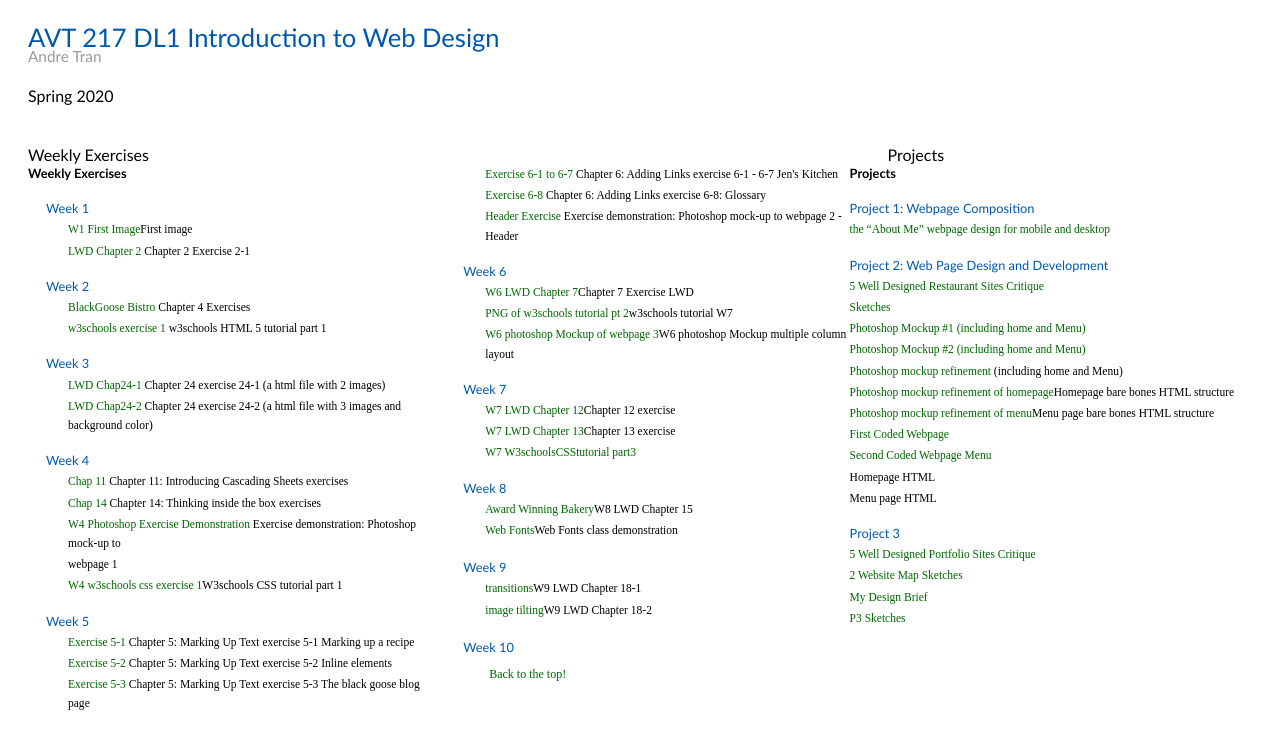
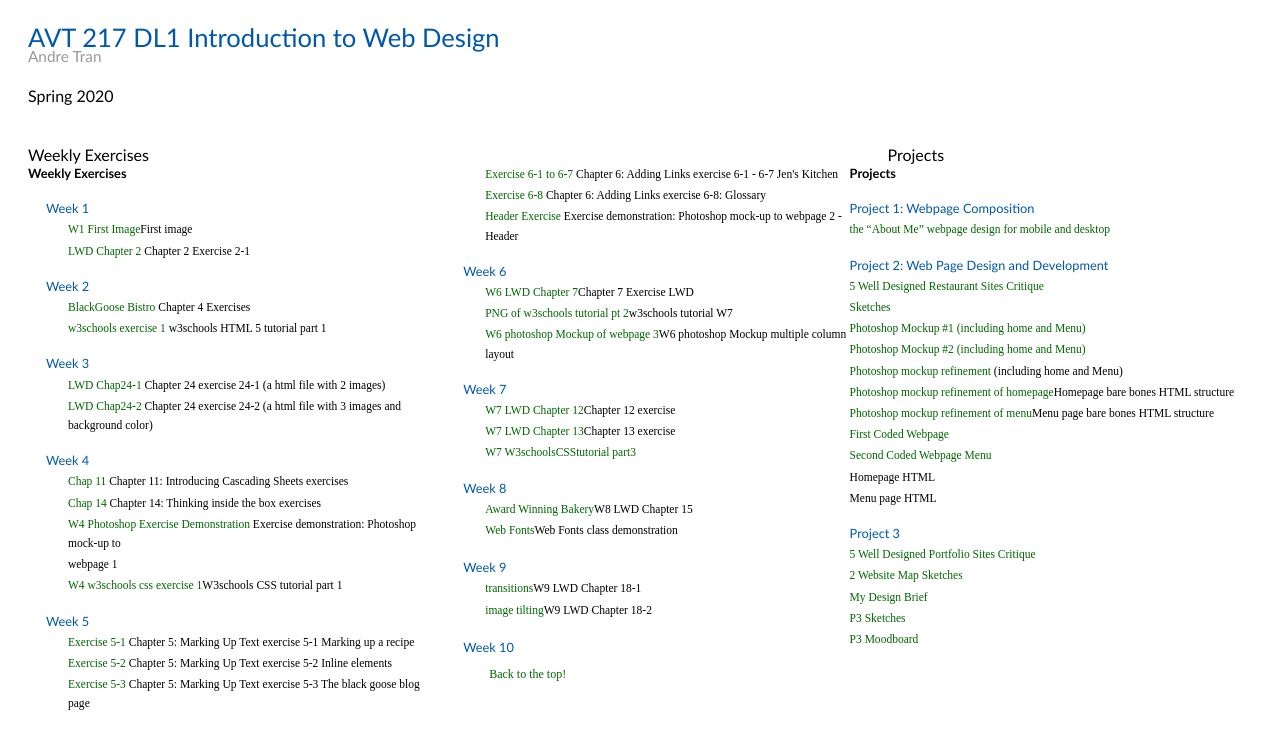
Before and after one commit to t0pREMAG/AVT-217-DL1-Spring, a plain HTML site: page weekly/index.html in a window 1280 px wide. Drawn offline with Linux system fonts and the light colour scheme.

Commit message:
Add files via upload

```diff
--- a/weekly/index.html
+++ b/weekly/index.html
@@ -233,6 +233,7 @@ a:visited {
 <dd><a href="../p3/p3maps.html">2 Website Map Sketches</a></dd>
 <dd><a href="../p3/design_brief.html">My Design Brief</a></dd>
 <dd><a href="../p3/p3sketch.html">P3 Sketches</a></dd>
+<dd><a href="../p3/p3moodboards.html">P3 Moodboard</a></dd>
 
 </dl>
 
```
